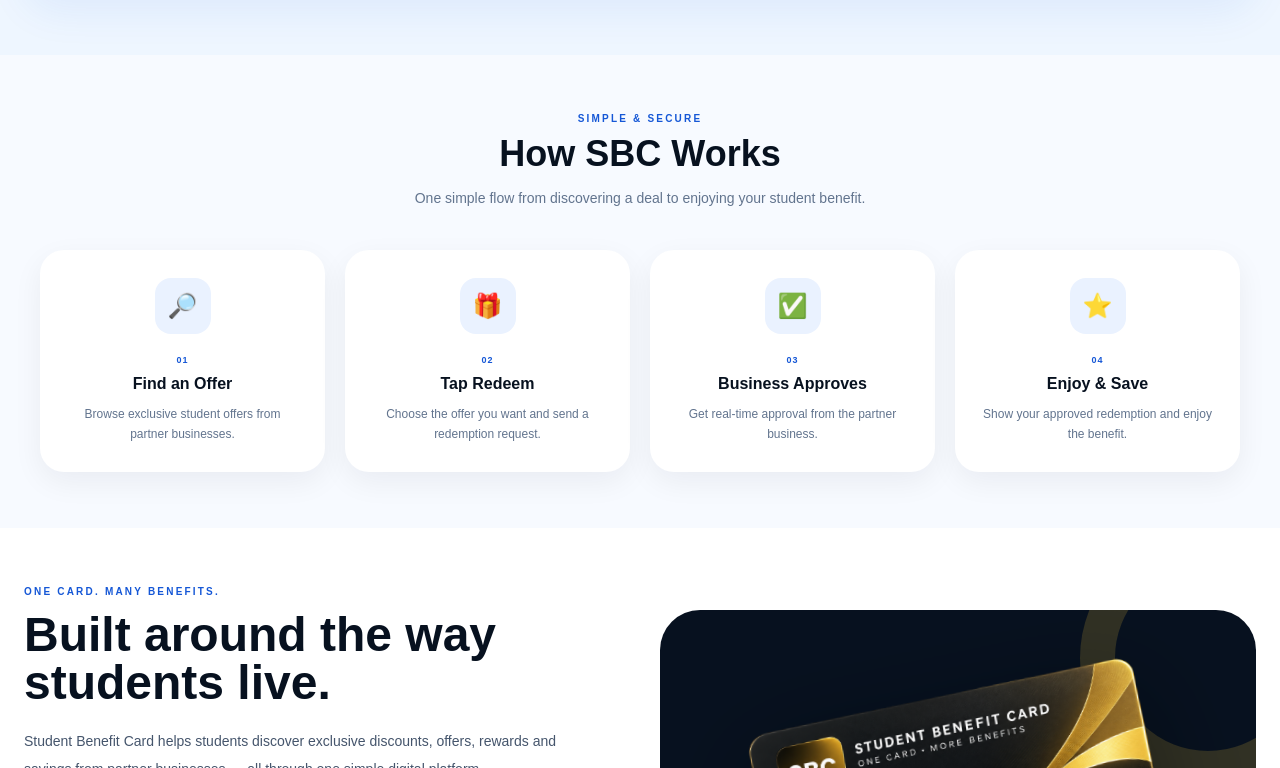
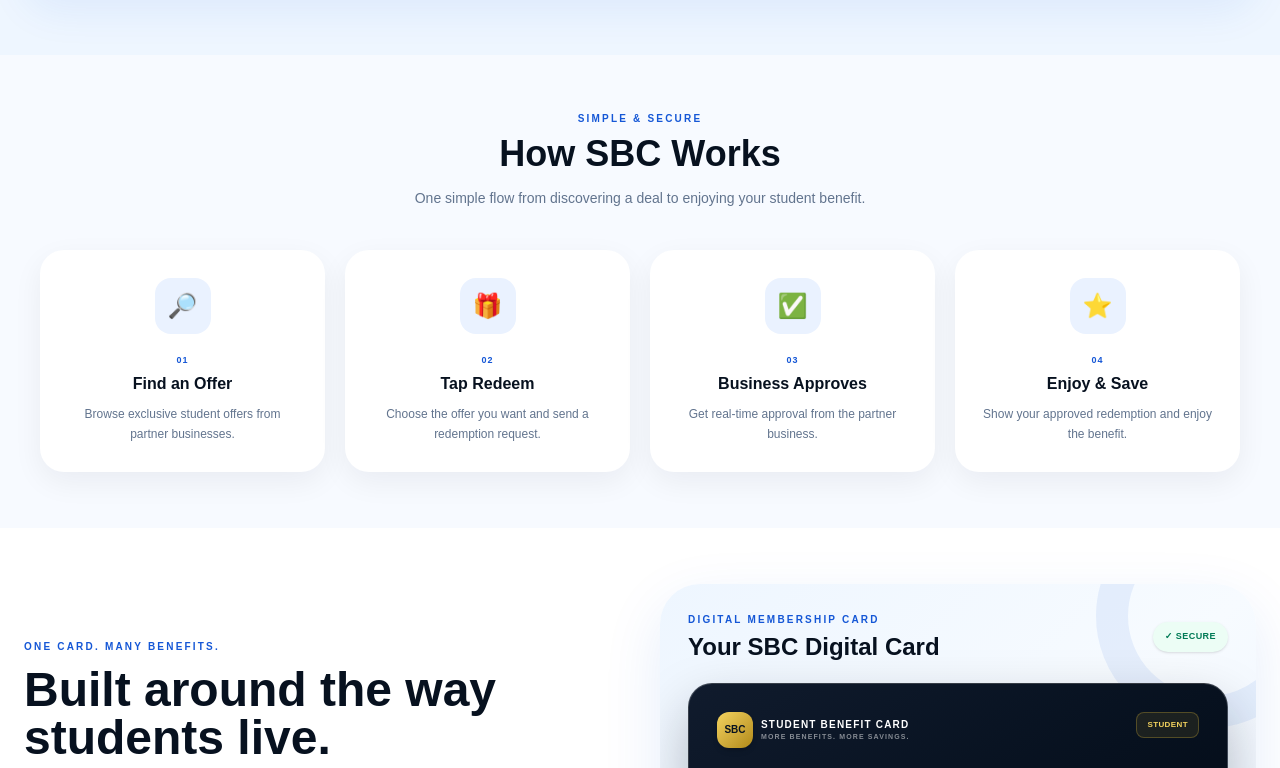
Before and after one commit to trendymindsofficial-maker/spc-platform-v2, a Next.js app: page / in a window 1280 px wide. Shown: the part 2032-2800 px from the top of the page. Built offline with nearby package versions, Linux system fonts and the light colour scheme.

Commit message:
Update SBC digital card and secure messaging

```diff
--- a/src/app/page.tsx
+++ b/src/app/page.tsx
@@ -116,10 +116,10 @@ export default function Home() {
             </nav>
 
             <div className="hidden items-center justify-end gap-2 sm:flex sm:flex-nowrap">
-              <button type="button" onClick={() => go("/student/register")} className="rounded-xl bg-[#1557d6] px-4 py-2.5 text-[10px] font-black text-white shadow-[0_12px_28px_rgba(21,87,214,.22)] transition hover:-translate-y-0.5 sm:px-5 sm:py-3 sm:text-xs">Get Your SBC Card</button>
+              <button type="button" onClick={() => go("/student/register")} className="rounded-xl bg-[#1557d6] px-4 py-2.5 text-[10px] font-black text-white shadow-[0_12px_28px_rgba(21,87,214,.22)] transition hover:-translate-y-0.5 sm:px-5 sm:py-3 sm:text-xs">Student Registration</button>
             </div>
 
-            <button type="button" onClick={() => go("/student/register")} className="shrink-0 rounded-xl bg-[#1557d6] px-3 py-2.5 text-[9px] font-black text-white shadow-[0_8px_20px_rgba(21,87,214,.20)] sm:hidden">Get Your SBC Card</button>
+            <button type="button" onClick={() => go("/student/register")} className="shrink-0 rounded-xl bg-[#1557d6] px-3 py-2.5 text-[9px] font-black text-white shadow-[0_8px_20px_rgba(21,87,214,.20)] sm:hidden">Student Registration</button>
           </div>
 
         </div>
@@ -338,14 +338,100 @@ export default function Home() {
             </div>
           </div>
 
-          <div className="relative flex min-h-[390px] items-center justify-center overflow-hidden rounded-[2.5rem] bg-[#07111f] p-8">
-            <div className="absolute -right-20 -top-20 h-64 w-64 rounded-full border-[35px] border-[#d4af37]/20" />
-            <div className="absolute -bottom-24 -left-20 h-64 w-64 rounded-full border-[35px] border-blue-400/10" />
-            <img
-              src="/images/sbc-card.png"
-              alt="Student Benefit Card"
-              className="relative z-10 w-full max-w-[500px] rotate-[-5deg] object-contain drop-shadow-[0_30px_50px_rgba(0,0,0,.4)]"
-            />
+          <div className="relative overflow-hidden rounded-[2.5rem] bg-gradient-to-br from-[#eef6ff] via-[#f7fbff] to-[#e9f1ff] p-5 shadow-[0_20px_60px_rgba(21,87,214,.10)] sm:p-7">
+            <div className="pointer-events-none absolute -right-16 -top-20 h-56 w-56 rounded-full border-[32px] border-[#1557d6]/[.08]" />
+            <div className="pointer-events-none absolute -bottom-20 -left-16 h-52 w-52 rounded-full border-[30px] border-[#d4af37]/[.10]" />
+
+            <div className="relative z-10">
+              <div className="mb-5 flex items-center justify-between gap-3">
+                <div>
+                  <p className="text-[10px] font-black uppercase tracking-[.22em] text-[#1557d6]">
+                    DIGITAL MEMBERSHIP CARD
+                  </p>
+                  <h3 className="mt-1 text-xl font-black text-[#07111f] sm:text-2xl">
+                    Your SBC Digital Card
+                  </h3>
+                </div>
+                <div className="rounded-full bg-emerald-50 px-3 py-2 text-[9px] font-black uppercase tracking-wider text-emerald-700 shadow-sm">
+                  ✓ Secure
+                </div>
+              </div>
+
+              <div className="mx-auto w-full max-w-[560px] overflow-hidden rounded-[1.5rem] border border-white/20 bg-gradient-to-br from-[#101b2d] via-[#07111f] to-[#020812] p-5 text-white shadow-[0_25px_55px_rgba(7,17,31,.28)] sm:p-7">
+                <div className="flex items-start justify-between gap-4">
+                  <div>
+                    <div className="flex items-center gap-2">
+                      <span className="flex h-9 w-9 items-center justify-center rounded-xl bg-gradient-to-br from-[#f4d35e] to-[#b18a16] text-[10px] font-black text-[#07111f] shadow-md">
+                        SBC
+                      </span>
+                      <div>
+                        <p className="text-[10px] font-black tracking-[.12em]">STUDENT BENEFIT CARD</p>
+                        <p className="text-[7px] font-semibold tracking-[.16em] text-white/50">MORE BENEFITS. MORE SAVINGS.</p>
+                      </div>
+                    </div>
+                  </div>
+                  <span className="rounded-lg border border-[#d4af37]/30 bg-[#d4af37]/10 px-2.5 py-1.5 text-[8px] font-black uppercase tracking-wider text-[#f4d35e]">
+                    STUDENT
+                  </span>
+                </div>
+
+                <div className="mt-6 grid grid-cols-[1fr_auto] items-end gap-4">
+                  <div>
+                    <p className="text-[8px] font-bold uppercase tracking-[.18em] text-white/40">Card Holder</p>
+                    <p className="mt-1 text-base font-black sm:text-lg">Your Name</p>
+                    <p className="mt-3 text-[8px] font-bold uppercase tracking-[.18em] text-white/40">SBC Number</p>
+                    <p className="mt-1 text-xs font-bold tracking-[.12em] text-white/85">SBCSTU100234</p>
+                    <div className="mt-4 flex flex-wrap gap-x-5 gap-y-2">
+                      <div>
+                        <p className="text-[7px] font-bold uppercase tracking-wider text-white/40">Course</p>
+                        <p className="mt-0.5 text-[9px] font-semibold text-white/80">B.Tech</p>
+                      </div>
+                      <div>
+                        <p className="text-[7px] font-bold uppercase tracking-wider text-white/40">College</p>
+                        <p className="mt-0.5 text-[9px] font-semibold text-white/80">Your College</p>
+                      </div>
+                    </div>
+                  </div>
+
+                  <div className="rounded-xl bg-white p-2.5 shadow-lg">
+                    <div className="grid h-20 w-20 grid-cols-5 gap-1 sm:h-24 sm:w-24">
+                      {[1,0,1,1,0,0,1,0,1,0,1,1,1,0,1,1,0,0,1,1,0,1,1,0,1].map((bit, i) => (
+                        <span key={i} className={bit ? "bg-[#07111f]" : "bg-white"} />
+                      ))}
+                    </div>
+                    <p className="mt-1 text-center text-[6px] font-black uppercase tracking-wider text-slate-500">Verify</p>
+                  </div>
+                </div>
+
+                <div className="mt-5 flex items-center justify-between border-t border-white/10 pt-4">
+                  <span className="inline-flex items-center gap-1.5 rounded-full bg-emerald-500/15 px-2.5 py-1.5 text-[8px] font-black text-emerald-300">
+                    <span className="flex h-3.5 w-3.5 items-center justify-center rounded-full bg-emerald-400 text-[8px] text-[#07111f]">✓</span>
+                    VERIFIED STUDENT
+                  </span>
+                  <span className="text-[8px] font-bold uppercase tracking-[.16em] text-[#f4d35e]">DIGITAL • SECURE</span>
+                </div>
+              </div>
+
+              <div className="mt-5 grid gap-3 sm:grid-cols-3">
+                {[
+                  ["🛡️", "Secure", "Protected student access"],
+                  ["✓", "Verified", "Student membership verified"],
+                  ["🤝", "Trusted", "Accepted by SBC partners"],
+                ].map(([icon, title, text]) => (
+                  <div key={title} className="rounded-2xl border border-white bg-white/80 p-3 shadow-sm backdrop-blur-sm">
+                    <div className="flex items-center gap-2">
+                      <span className="text-lg">{icon}</span>
+                      <p className="text-[10px] font-black text-[#07111f]">{title}</p>
+                    </div>
+                    <p className="mt-1 text-[8px] leading-4 text-slate-500">{text}</p>
+                  </div>
+                ))}
+              </div>
+
+              <p className="mt-4 text-center text-[9px] font-semibold text-slate-500">
+                Your digital SBC card is secure, verified and available inside your student account.
+              </p>
+            </div>
           </div>
         </div>
       </section>
```
